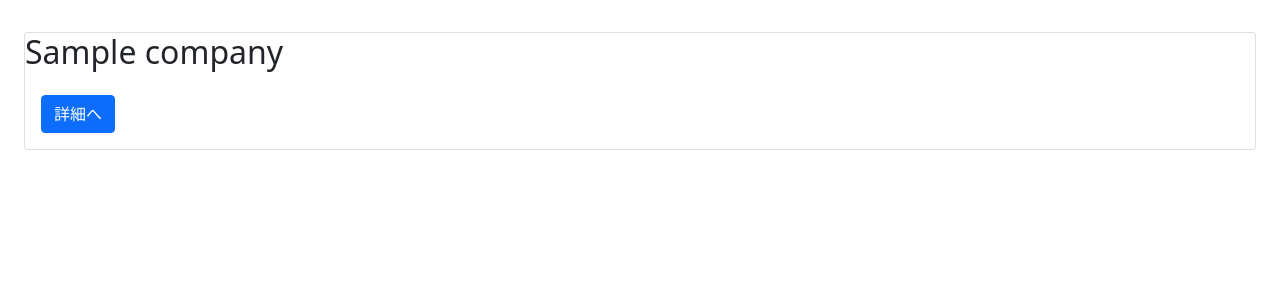
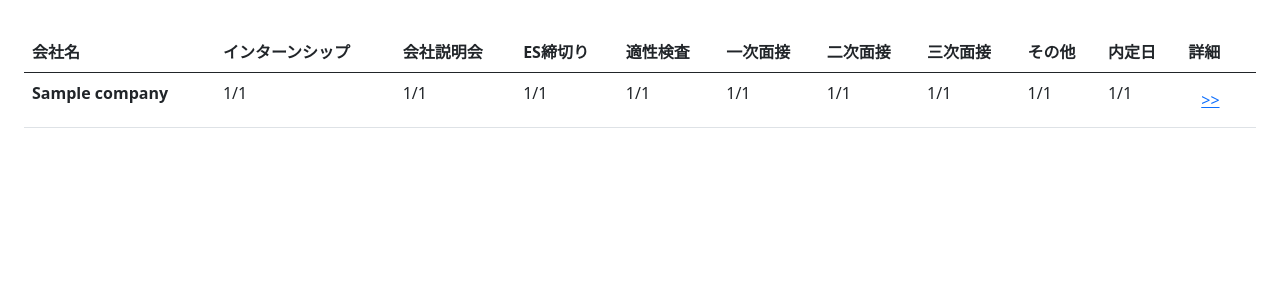
Before and after one commit to sei-66/ScheduleBoard, a Django app: page /schedule/ in a window 1280 px wide. Shown: the part 56-356 px from the top of the page. Run offline with Django 4.2, Linux system fonts and the light colour scheme; tables that the repository leaves empty hold one stand-in row (values such as "Sample post").

Commit message:
Update schedule_list

```diff
--- a/schedule/templates/schedule/schedule_detail.html
+++ b/schedule/templates/schedule/schedule_detail.html
@@ -13,8 +13,8 @@
     <p>マイナビ：{{ object.mainabi_url }}</p>
     <p>事業内容：{{ object.business }}</p>
     <p>メモ：{{ object.memo }}</p>
-    <a href="{% url 'list-schedule' %}" class="btn btn-primary">一覧へ</a>
-    <a href="{% url 'update-schedule' object.pk %}" class="btn btn-primary">編集</a>
-    <a href="{% url 'delete-schedule' object.pk %}" class="btn btn-primary">削除</a>
+    <a href="{% url 'list-schedule' %}" class="btn btn btn-outline-primary">一覧へ</a>
+    <a href="{% url 'update-schedule' object.pk %}" class="btn btn btn-outline-primary">編集</a>
+    <a href="{% url 'delete-schedule' object.pk %}" class="btn btn btn-outline-primary">削除</a>
 </div>
 {% endblock content %}
--- a/schedule/templates/schedule/schedule_list.html
+++ b/schedule/templates/schedule/schedule_list.html
@@ -3,12 +3,38 @@
 {% block title %}スケジュール一覧{% endblock %}
 
 {% block content %}
+<table class="table table-hover">
+    <thead>
+        <tr>
+            <th scope="col">会社名</th>
+            <th scope="col">インターンシップ</th>
+            <th scope="col">会社説明会</th>
+            <th scope="col">ES締切り</th>
+            <th scope="col">適性検査</th>
+            <th scope="col">一次面接</th>
+            <th scope="col">二次面接</th>
+            <th scope="col">三次面接</th>
+            <th scope="col">その他</th>
+            <th scope="col">内定日</th>
+            <th scope="col">詳細</th>
+        </tr>
+    </thead>
     {% for item in object_list %}
-    <div class="card">
-        <h2 class="card-title">{{ item.company_name }}</h2>
-        <div class="card-body">
-            <a href="{% url 'detail-schedule' item.pk %}" class="btn btn-primary">詳細へ</a>
-        </div>
-    </div>
+        <tbody>
+        <tr>
+            <th scope="row">{{ item.company_name }}</th>
+            <td>1/1</td>
+            <td>1/1</td>
+            <td>1/1</td>
+            <td>1/1</td>
+            <td>1/1</td>
+            <td>1/1</td>
+            <td>1/1</td>
+            <td>1/1</td>
+            <td>1/1</td>
+            <td><a href="{% url 'detail-schedule' item.pk %}" class="btn  btn-link">>></a></td>
+        </tr>
+    </tbody>
     {% endfor %}
+    </table>
 {% endblock content %}
```
